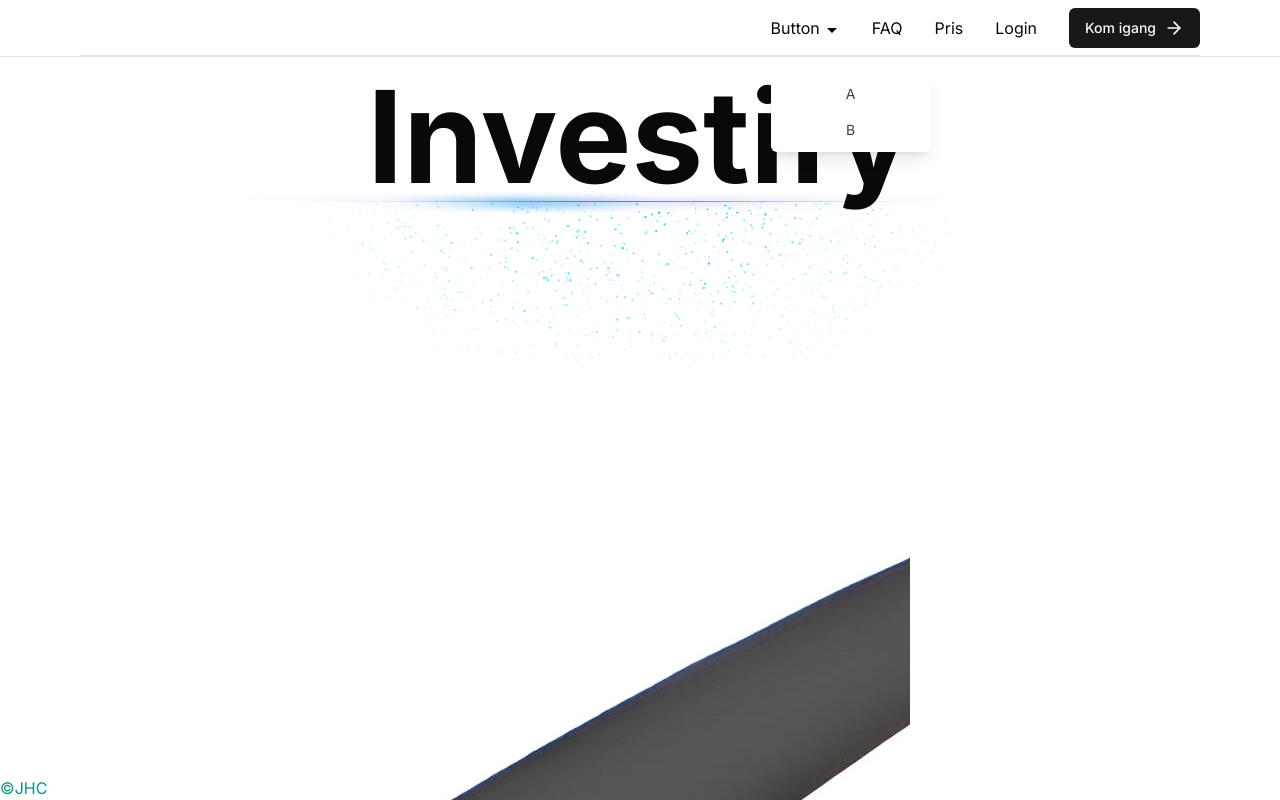
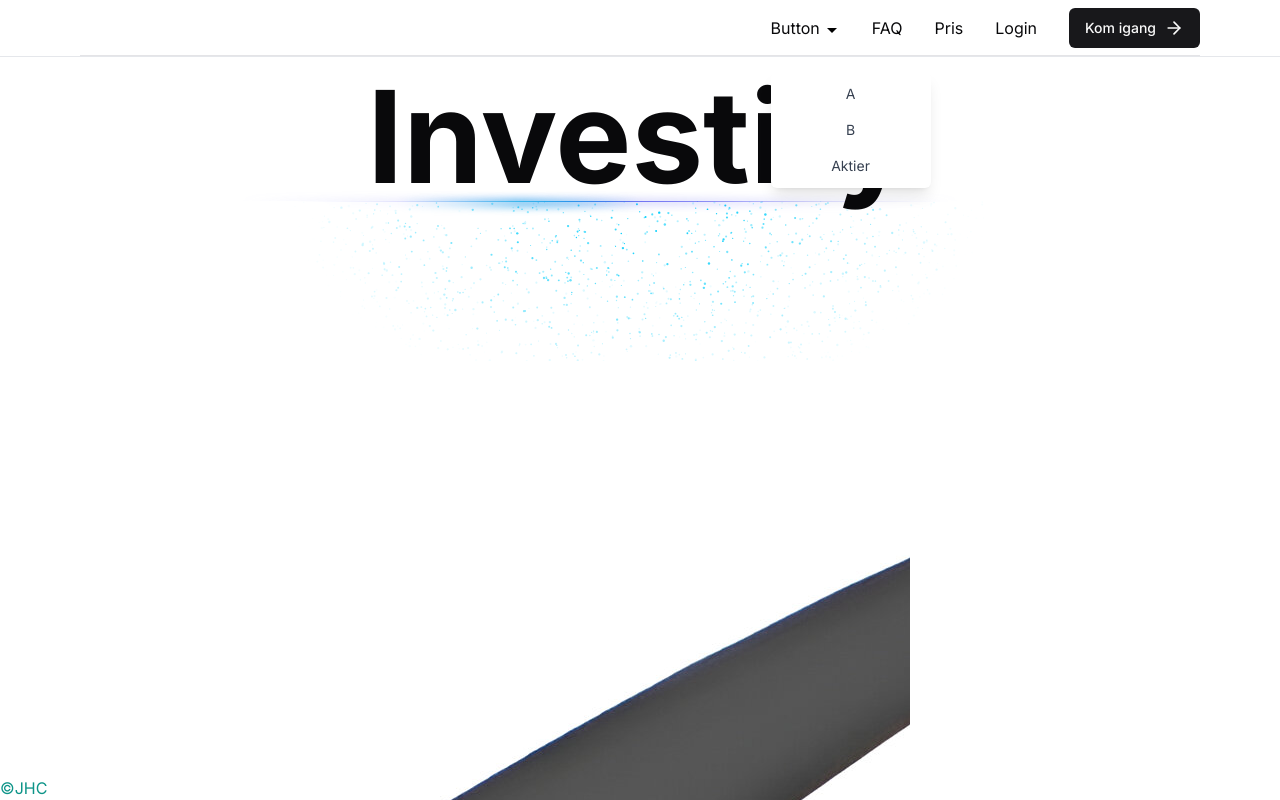
Before and after one commit to jonathan06112090/investify, a Next.js app: page / in a window 1280 px wide. Both pictures are taken after a click on the button "Button". Shown: the top 800 px of the page. Built offline with nearby package versions, Linux system fonts and the light colour scheme; no server answers.

Commit message:
Update Nav.tsx

```diff
--- a/src/compoents/Nav.tsx
+++ b/src/compoents/Nav.tsx
@@ -91,8 +91,13 @@ export default function Nav() {
                     <Link href="/ok2">
                     <span className="block px-4 py-2 text-sm text-gray-700 hover:bg-gray-100 cursor-pointer" onClick={closeDropdown}>
                       B
-                      </span>
-                      </Link>
+                    </span>
+                    </Link>
+                    <Link href="/aktier">
+                    <span className="block px-4 py-2 text-sm text-gray-700 hover:bg-gray-100 cursor-pointer" onClick={closeDropdown}>
+                      Aktier
+                    </span>
+                    </Link>
                   </div>
                 </div>
                 )}
```
